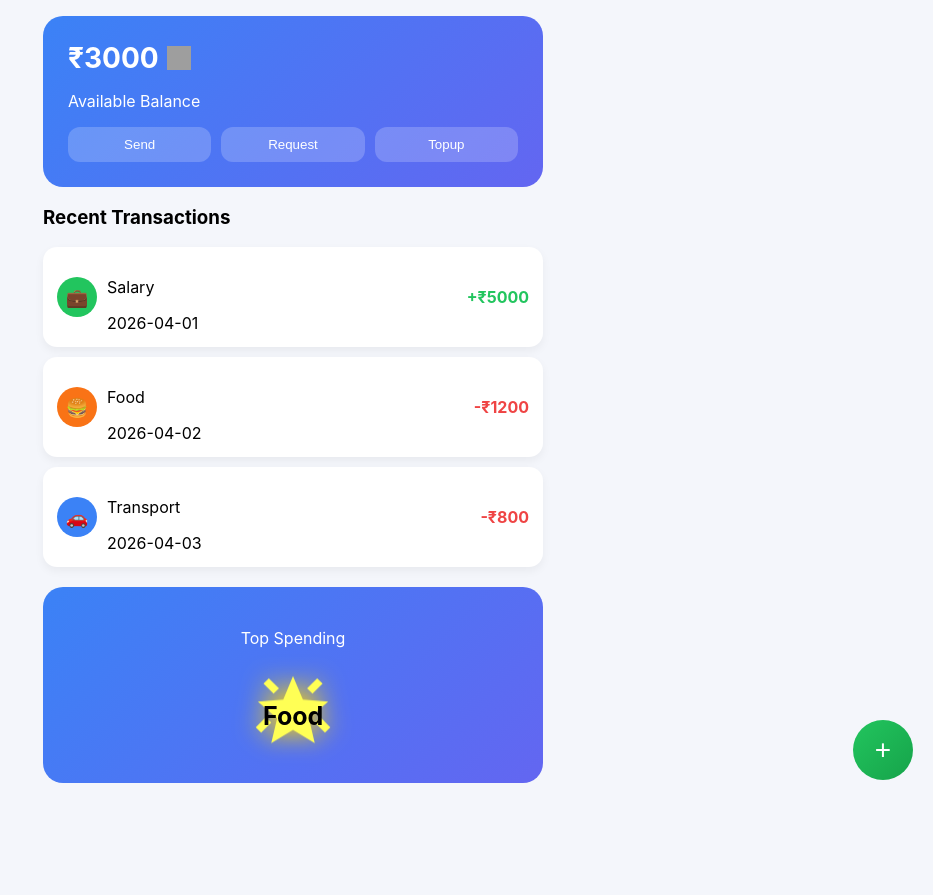
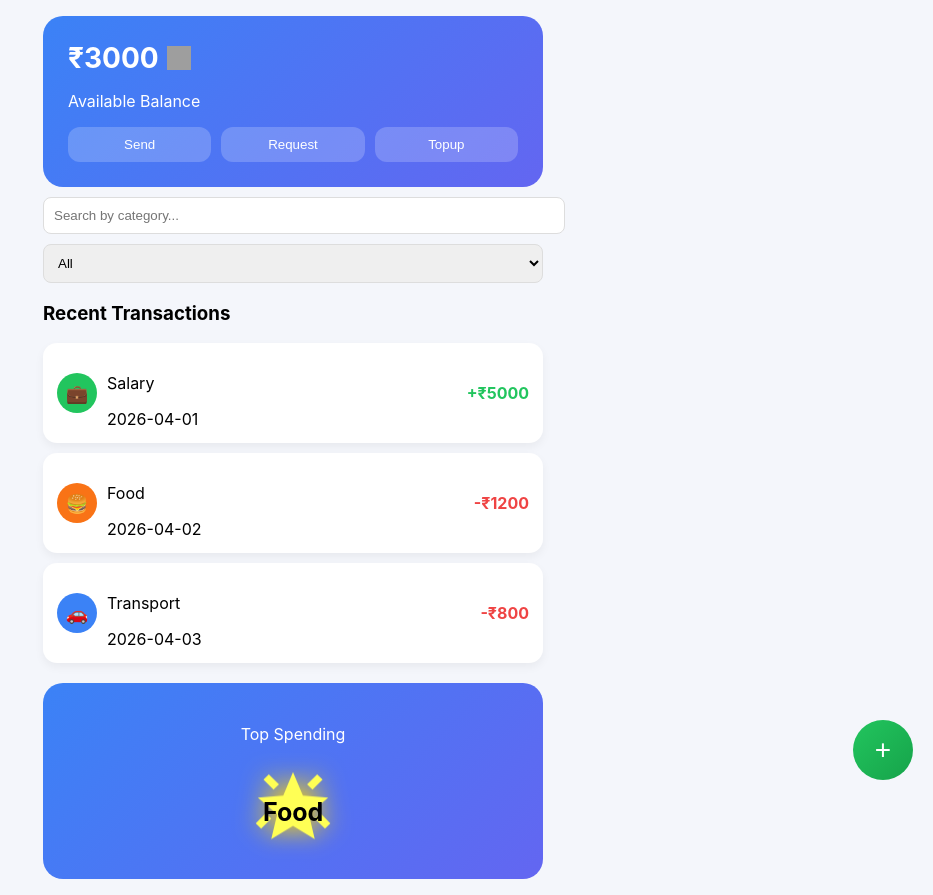
Before and after one commit to AnjaliLadha29/Finance-Dashboard, a React (Vite) app: page / in a window 1280 px wide. Shown: the whole page, without its empty margins (347-1280 px from the left). Before the commit the page ends 800 px from the top, so only its background shows below. Built offline with nearby package versions, Linux system fonts and the light colour scheme; grey boxes are pictures that could not be loaded.

Commit message:
Update Transactions.js

```diff
--- a/src/components/Transactions/Transactions.js
+++ b/src/components/Transactions/Transactions.js
@@ -25,6 +25,10 @@ const categoryColors =
 export default function Transactions({ open, setOpen })
 {
   const { list } = useSelector(state => state.transactions);
+
+  const [search, setSearch] = useState("");
+
+  const [filter, setFilter] = useState("all");
 
   const dispatch = useDispatch();
 
@@ -68,13 +72,36 @@ export default function Transactions({ open, setOpen })
         setOpen(false);
       };
 
+      const filteredList = list.filter(t =>
+        {
+          const matchesSearch = t.category.toLowerCase().includes(search.toLowerCase());
+
+          const matchesFilter = filter === "all" ? true : t.type === filter;
+
+          return matchesSearch && matchesFilter;
+        });
+
       return (
 
         <div>
 
+          <div className="filters">
+
+            <input type="text" placeholder="Search by category..." value={search} onChange={(e) => setSearch(e.target.value)}/>
+
+            <select value={filter} onChange={(e) => setFilter(e.target.value)}>
+
+              <option value="all">All</option>
+              <option value="income">Income</option>
+              <option value="expense">Expense</option>
+
+            </select>
+
+          </div>
+
           <h3>Recent Transactions</h3>
 
-          {list.map(t => (
+          {filteredList.map(t => (
 
             <div className="txn-card" key={t.id}>
 
@@ -102,6 +129,10 @@ export default function Transactions({ open, setOpen })
 
             </div>
           ))}
+
+          {filteredList.length === 0 && (
+            <p style={{ textAlign: "center", color: "#6b7280" }}>No transactions found</p>
+          )}
 
           {/* Modal */}
 
```
